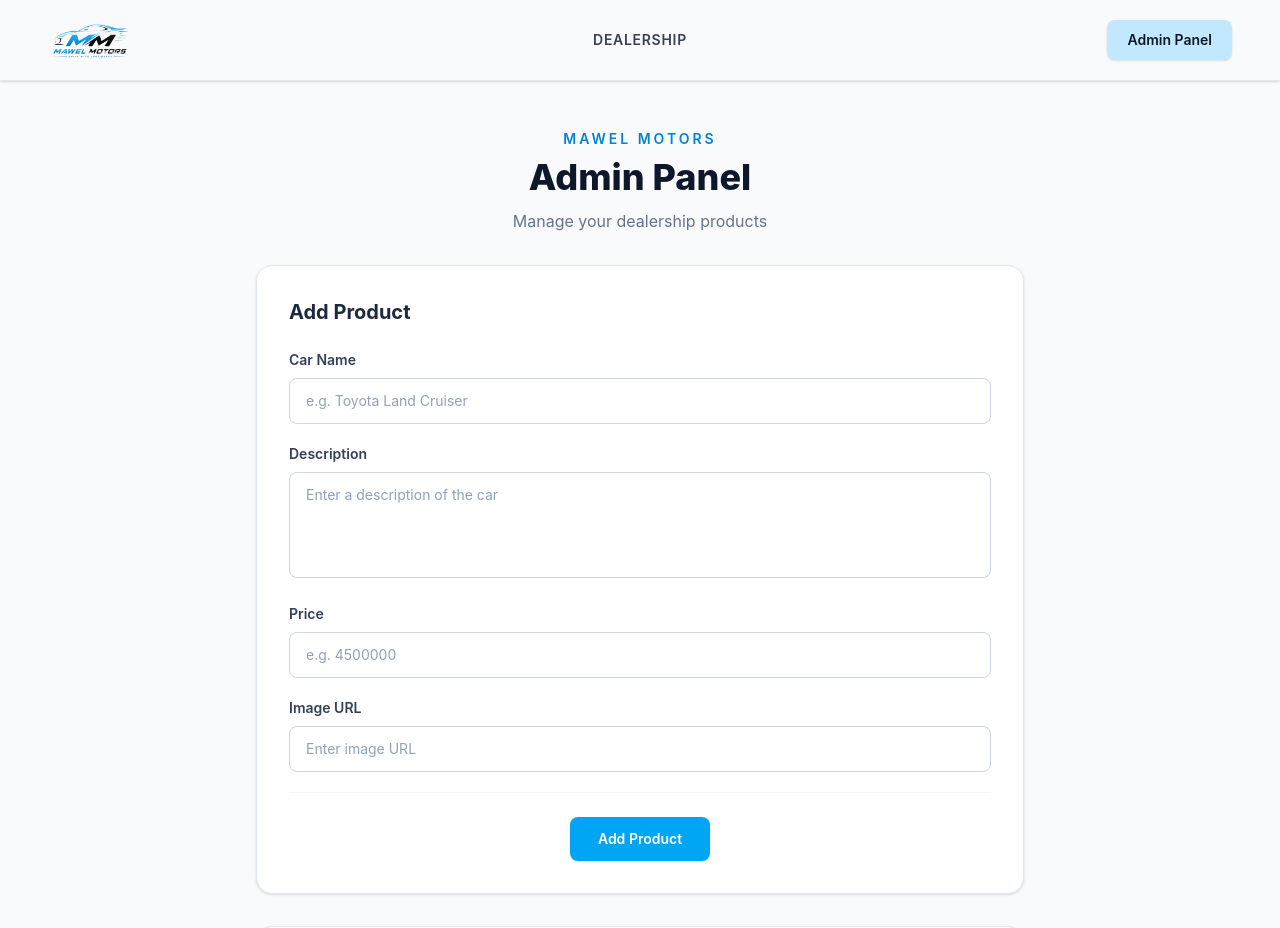
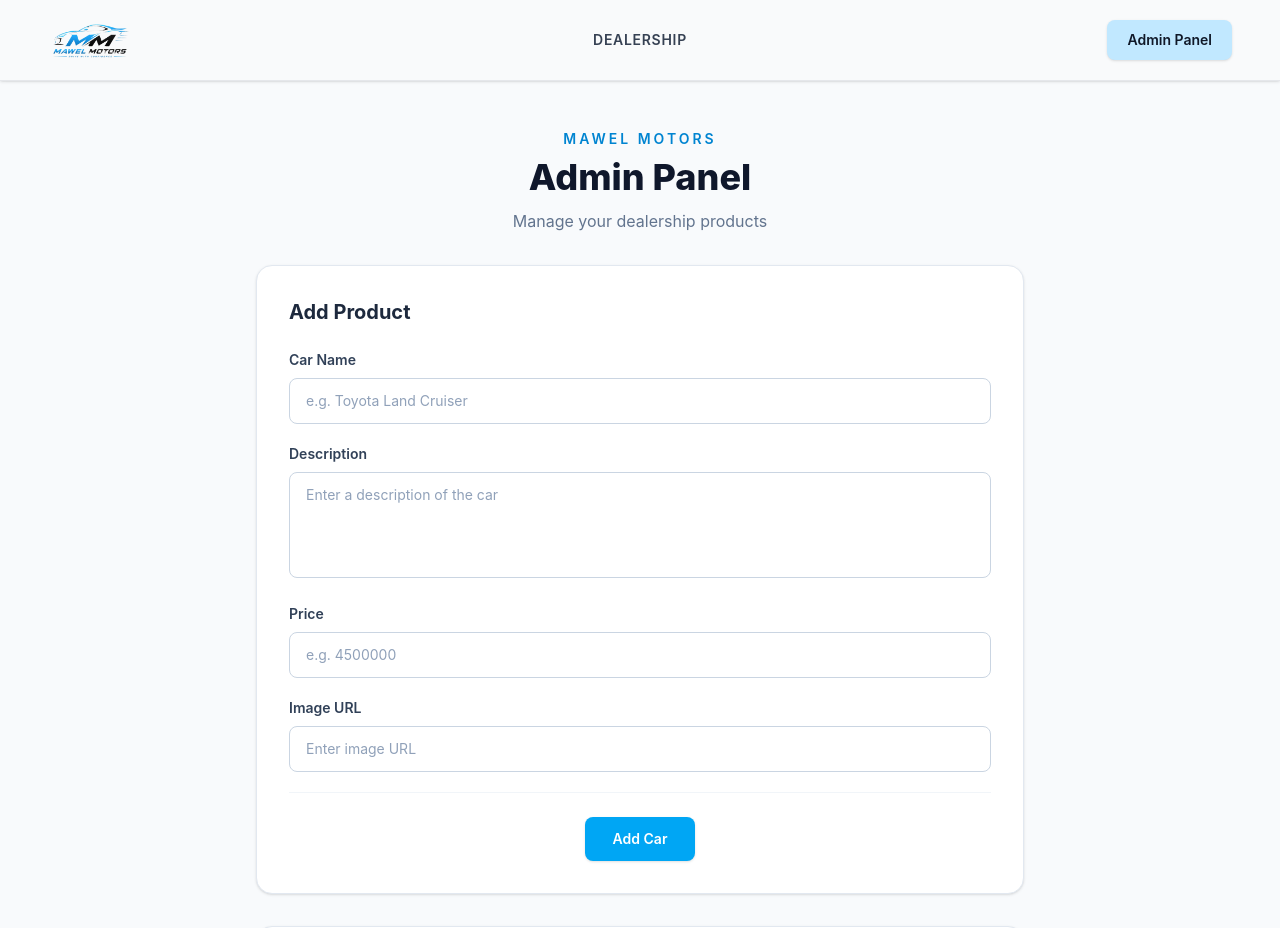
Before and after one commit to Weruh/mawell_motors, a React (Vite) app: page /admin in a window 1280 px wide. Shown: the top 928 px of the page. Built offline with nearby package versions, Linux system fonts and the light colour scheme.

Commit message:
Change button label from 'Product' to 'Car'

```diff
--- a/src/pages/Admin.jsx
+++ b/src/pages/Admin.jsx
@@ -68,7 +68,7 @@ function Admin() {
 
             <div className="flex justify-center gap-4 border-t border-slate-100 pt-6">
               <button type="submit" className="rounded-lg bg-sky-500 px-7 py-3 text-sm font-semibold text-white shadow-sm transition duration-200 hover:-translate-y-0.5 hover:bg-sky-600 hover:shadow-md">
-                {editingId !== null ? "Update Product" : "Add Product"}
+                {editingId !== null ? "Update Car" : "Add Car"}
               </button>
 
               {editingId !== null && (
```
